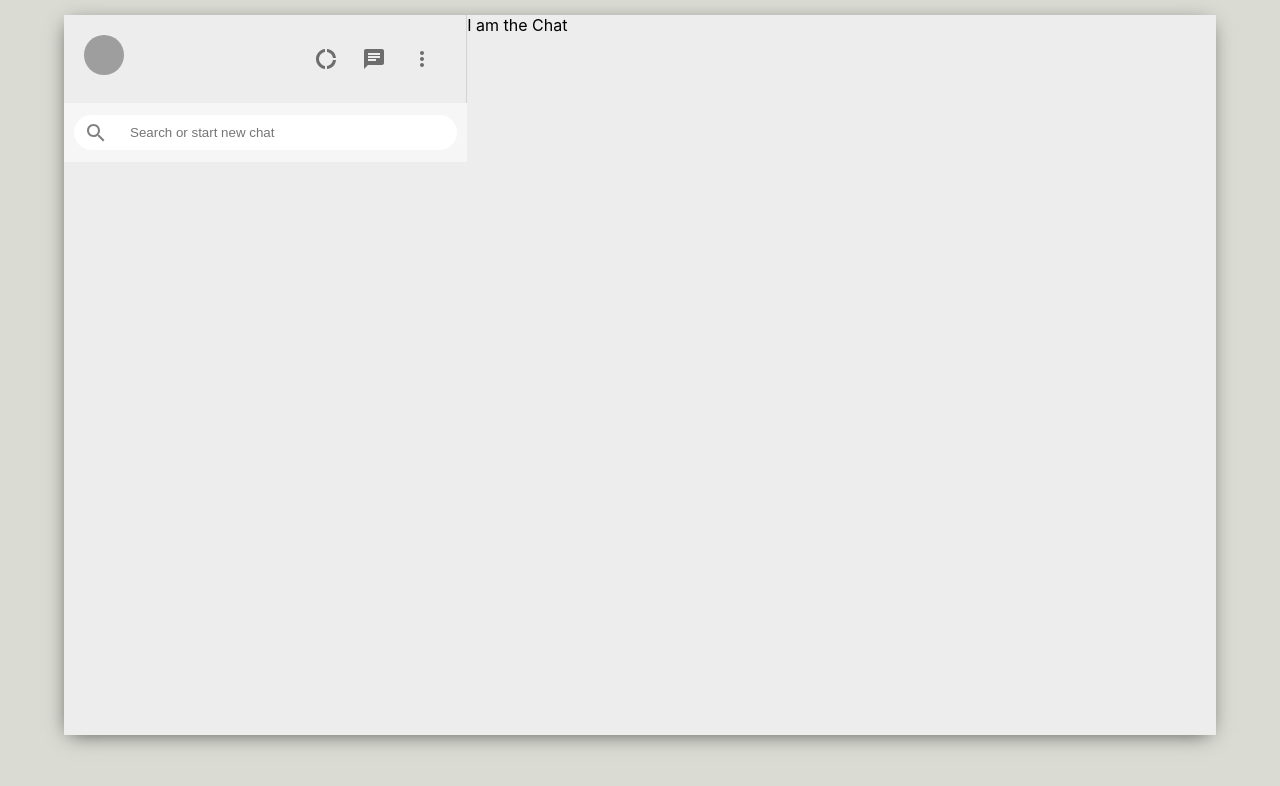
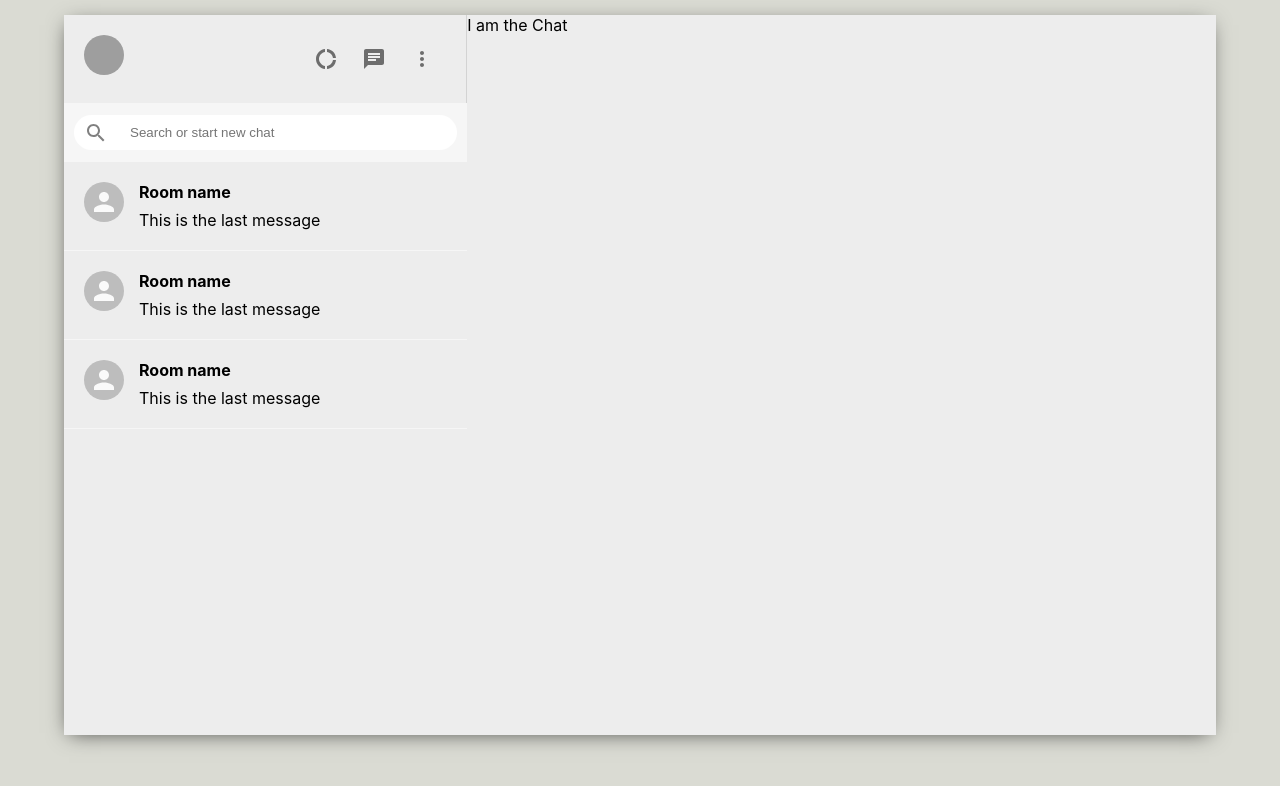
Before and after one commit to cultureweb/whatsapp-client, a React (Create React App) app: page / in a window 1280 px wide. Shown: the top 786 px of the page. Built offline with nearby package versions, Linux system fonts and the light colour scheme; grey boxes are pictures that could not be loaded.

Commit message:
sidebarChat hardcoded for now

```diff
--- a/src/components/Sidebar/Sidebar.js
+++ b/src/components/Sidebar/Sidebar.js
@@ -7,6 +7,7 @@
   SearchOutlined,
 } from "@material-ui/icons";
 import { Avatar, IconButton } from "@material-ui/core";
+import SidebarChat from "./SidebarChat";
 
 const Sidebar = () => {
   return (
@@ -32,6 +33,11 @@
           <input placeholder="Search or start new chat" type="text" />
         </div>
       </div>
+      <div className="sidebar__chats">
+        <SidebarChat />
+        <SidebarChat />
+        <SidebarChat />
+      </div>
     </div>
   );
 };
--- /dev/null
+++ b/src/components/Sidebar/SidebarChat.css
@@ -0,0 +1,16 @@
+.sidebarChat {
+  display: flex;
+  padding: 20px;
+  cursor: pointer;
+  border-bottom: 1px solid #f6f6f6;
+}
+.sidebarChat:hover {
+  background-color: #ebebeb;
+}
+.sidebarChat__info {
+  margin-left: 15px;
+}
+.sidebarChat__info > h2 {
+  font-size: 16px;
+  margin-bottom: 8px;
+}
--- /dev/null
+++ b/src/components/Sidebar/SidebarChat.js
@@ -0,0 +1,17 @@
+import React from "react";
+import "./SidebarChat.css";
+import { Avatar } from "@material-ui/core";
+
+const SidebarChat = () => {
+  return (
+    <div className="sidebarChat">
+      <Avatar />
+      <div className="sidebarChat__info">
+        <h2>Room name</h2>
+        <p>This is the last message</p>
+      </div>
+    </div>
+  );
+};
+
+export default SidebarChat;
```
Also changed, not shown: 1 other file (tests, documents, lock files or other folders).
